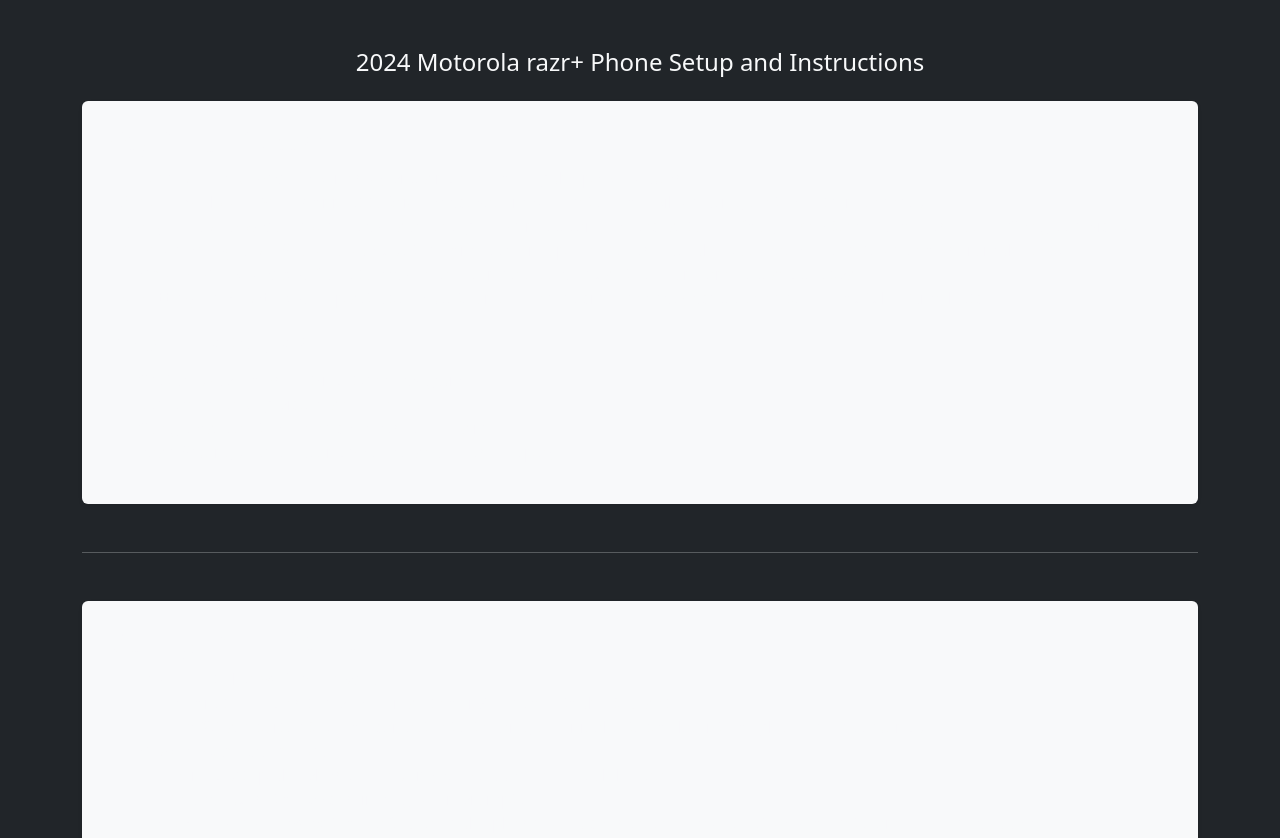
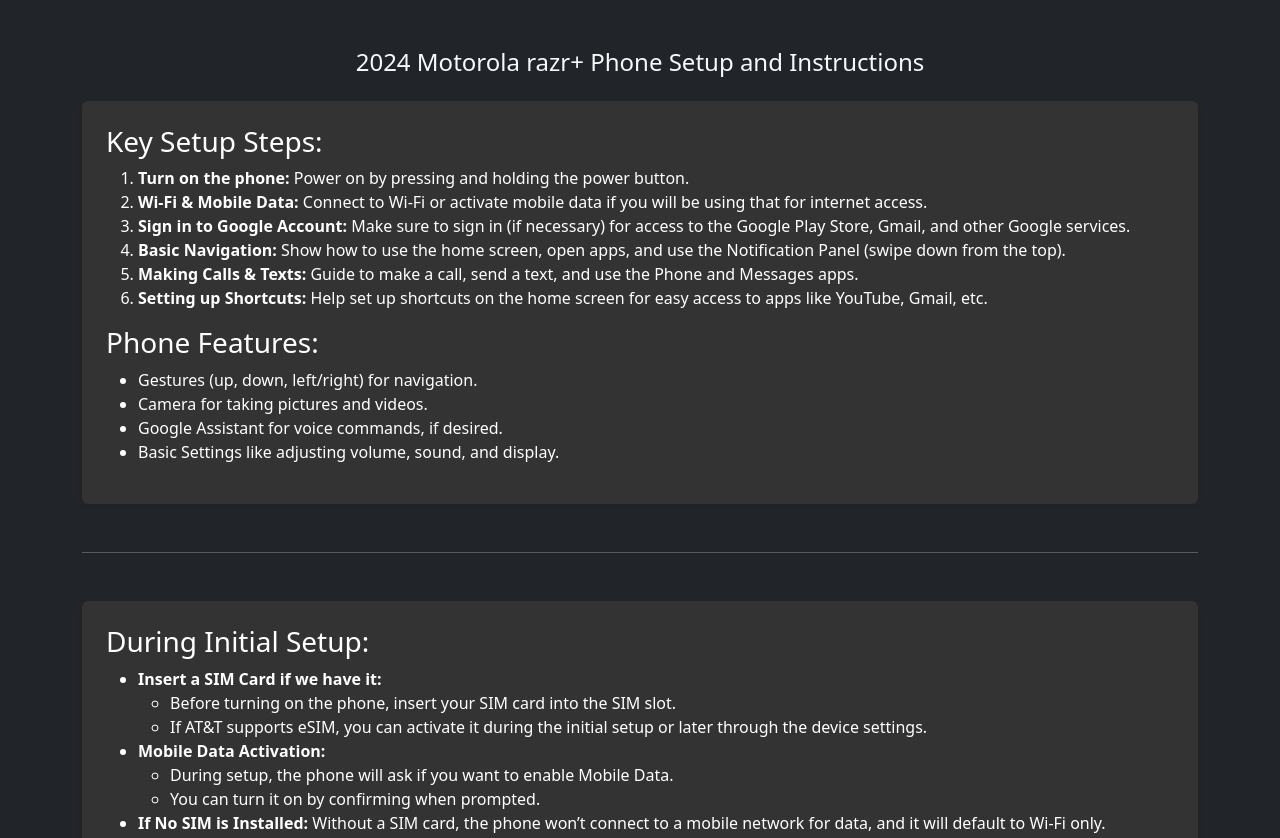
Before and after one commit to coolcreation/Phone_Instructions, a plain HTML site: page index.html in a window 1280 px wide. Shown: the top 838 px of the page. Drawn offline with nearby package versions, Linux system fonts and the light colour scheme.

Commit message:
Update index.html

```diff
--- a/index.html
+++ b/index.html
@@ -6,6 +6,14 @@
   <title>Phone Setup and Instructions</title>
   <link href="https://cdn.jsdelivr.net/npm/bootstrap@5.3.0-alpha1/dist/css/bootstrap.min.css" rel="stylesheet">
 </head>
+
+  <style>
+    .bg-light{
+      background-color: #333 !Important;
+      color: white !Important;
+    }
+  </style>
+
 <body class="bg-dark text-light">
 
   <div class="container my-5">
```
